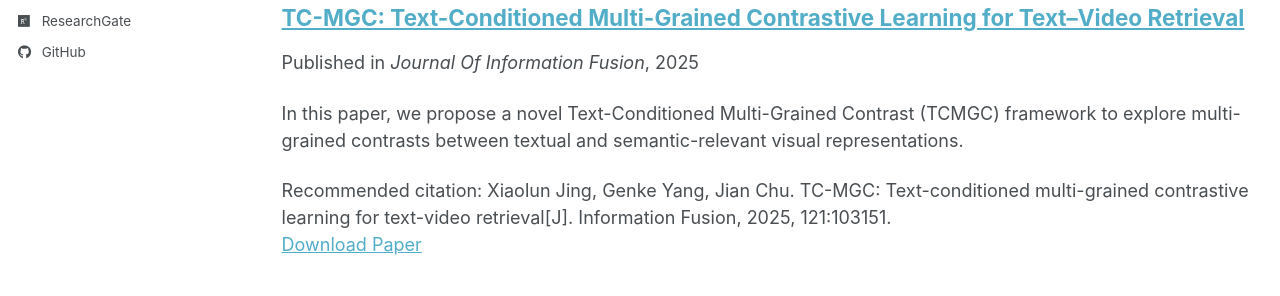
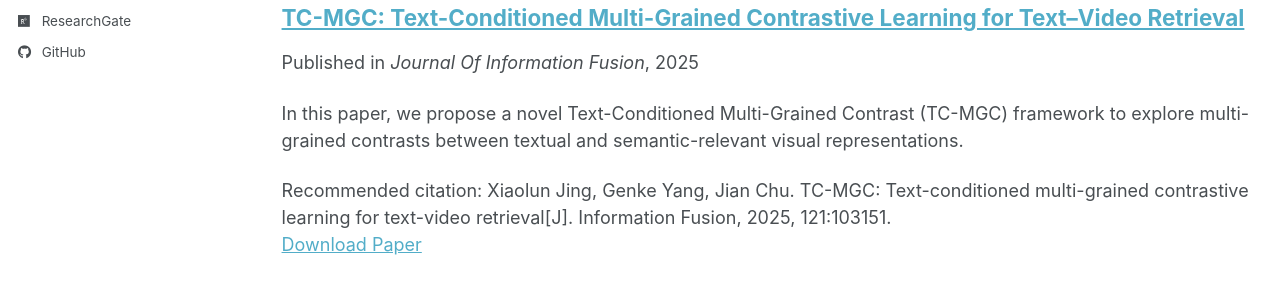
Before and after one commit to JingXiaolun/JingXiaolun.github.io, a Jekyll site: the page built from _pages/publications.html, in a window 1280 px wide and 900 px high. Shown: the part 302-598 px from the top of the window. Built offline with Jekyll 4.4.1, drawn with Linux system fonts in a browser that asks for light colours; some web fonts are replaced; a script bundle is joined from its source files by our own code; library files that are not in the unit come from our copies.

Commit message:
Update 2010-10-01-paper-title-number-2.md

```diff
--- a/_publications/2010-10-01-paper-title-number-2.md
+++ b/_publications/2010-10-01-paper-title-number-2.md
@@ -3,7 +3,7 @@
 collection: publications
 category: manuscripts
 permalink: /publication/2010-10-01-paper-title-number-2
-excerpt: 'In this paper, we propose a novel Text-Conditioned Multi-Grained Contrast (TCMGC) framework to explore multi-grained contrasts between textual
+excerpt: 'In this paper, we propose a novel Text-Conditioned Multi-Grained Contrast (TC-MGC) framework to explore multi-grained contrasts between textual
 and semantic-relevant visual representations.'
 date: 2025-03-23
 venue: 'Journal Of Information Fusion'
```
